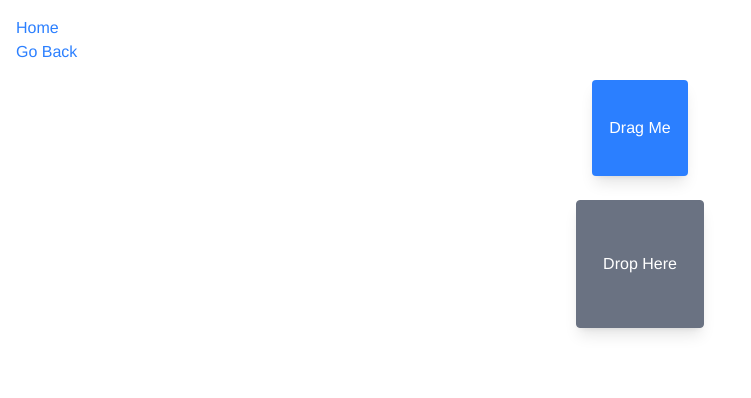
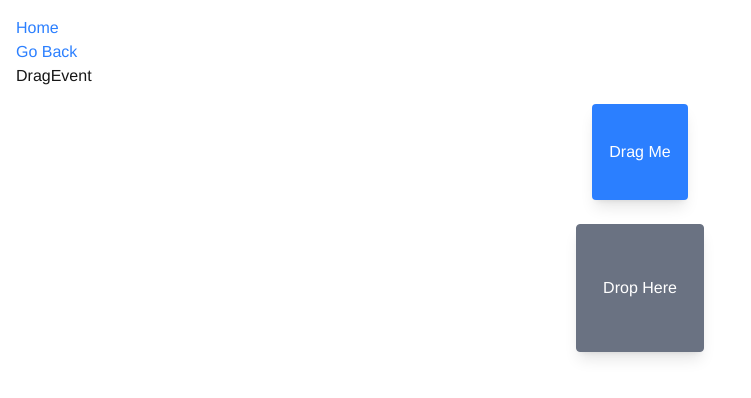
Before and after one commit to emanuelefavero/react-typescript, a Next.js app: page /events/drag-event in a window 1280 px wide. Shown: the top 398 px of the page, without its empty margins (0-751 px from the left). Built offline with nearby package versions, Linux system fonts and the light colour scheme.

Commit message:
chore: add missing h1 in /events/drag-event

```diff
--- a/src/app/events/drag-event/page.tsx
+++ b/src/app/events/drag-event/page.tsx
@@ -39,6 +39,9 @@ export default function Page() {
   }
 
   return (
+    <>
+      <h1>DragEvent</h1>
+
       <div className='p-4 space-y-6 flex flex-col items-center'>
         <div
           draggable
@@ -58,5 +61,6 @@ export default function Page() {
           {dropText}
         </div>
       </div>
+    </>
   )
 }
```
Lines whose indentation alone changed are shown as unchanged.
